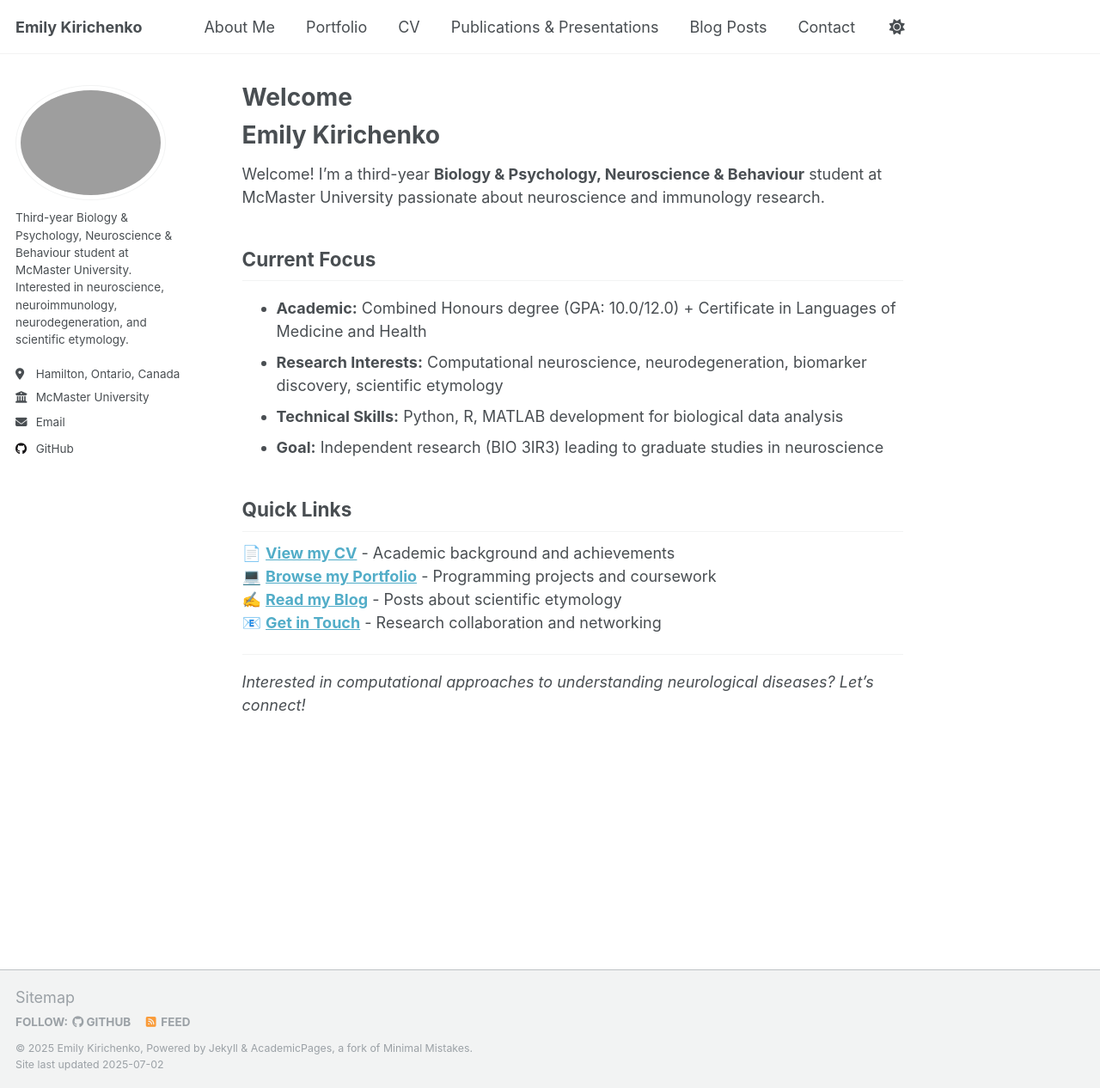
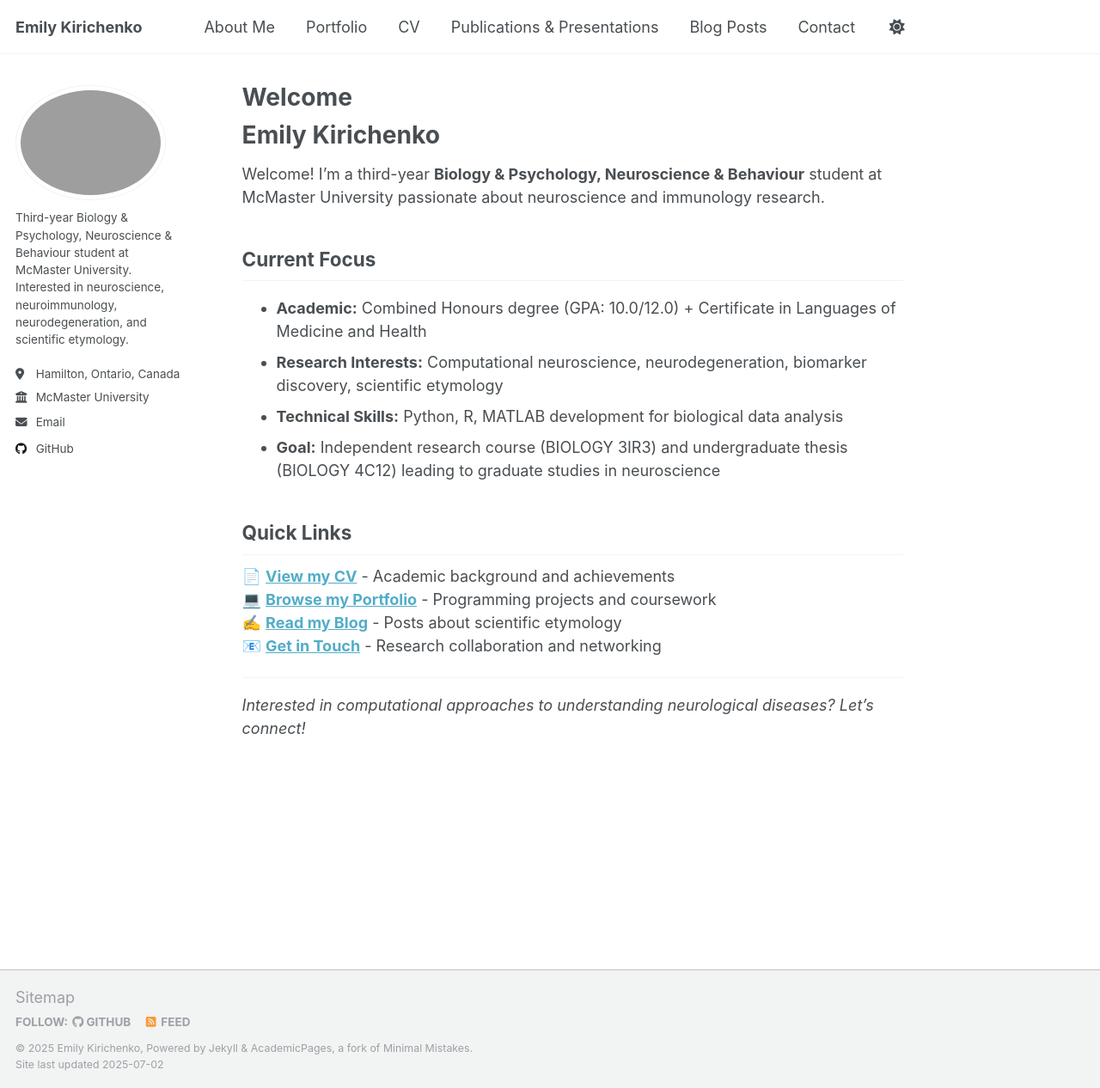
Before and after one commit to emkirichenko/emkirichenko.github.io, a Jekyll site: the page built from _pages/about.md, in a window 1280 px wide and 1266 px high. Shown: the whole window at 86% size. Built offline with Jekyll 4.4.1, drawn with Linux system fonts in a browser that asks for light colours; a script that is not in the unit is left out.

Commit message:
Update about.md

```diff
--- a/_pages/about.md
+++ b/_pages/about.md
@@ -13,7 +13,7 @@ Welcome! I'm a third-year **Biology & Psychology, Neuroscience & Behaviour** stu
 - **Academic:** Combined Honours degree (GPA: 10.0/12.0) + Certificate in Languages of Medicine and Health
 - **Research Interests:** Computational neuroscience, neurodegeneration, biomarker discovery, scientific etymology
 - **Technical Skills:** Python, R, MATLAB development for biological data analysis
-- **Goal:** Independent research (BIO 3IR3) leading to graduate studies in neuroscience
+- **Goal:** Independent research course (BIOLOGY 3IR3) and undergraduate thesis (BIOLOGY 4C12) leading to graduate studies in neuroscience
 
 ## Quick Links
 
```
